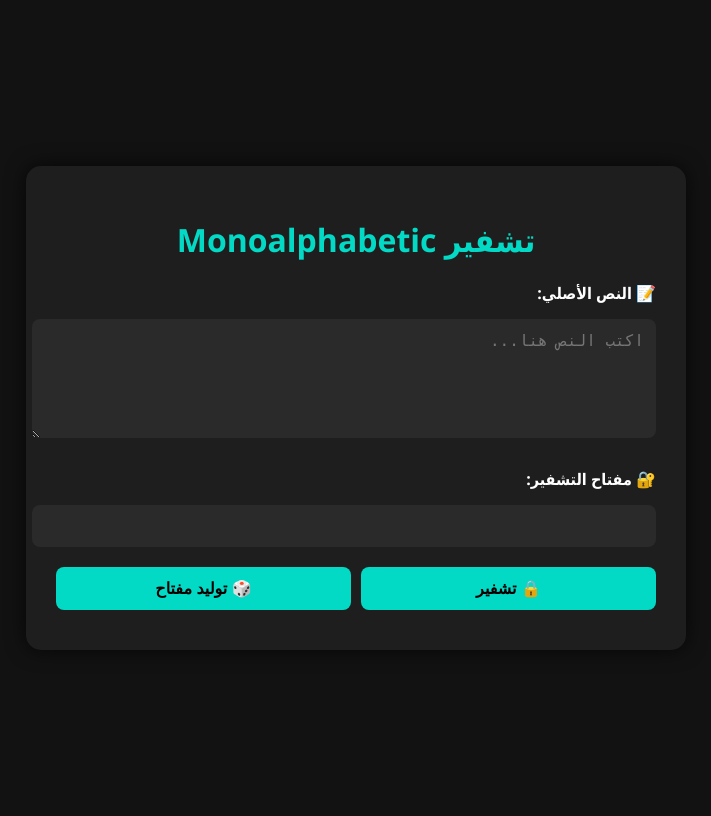
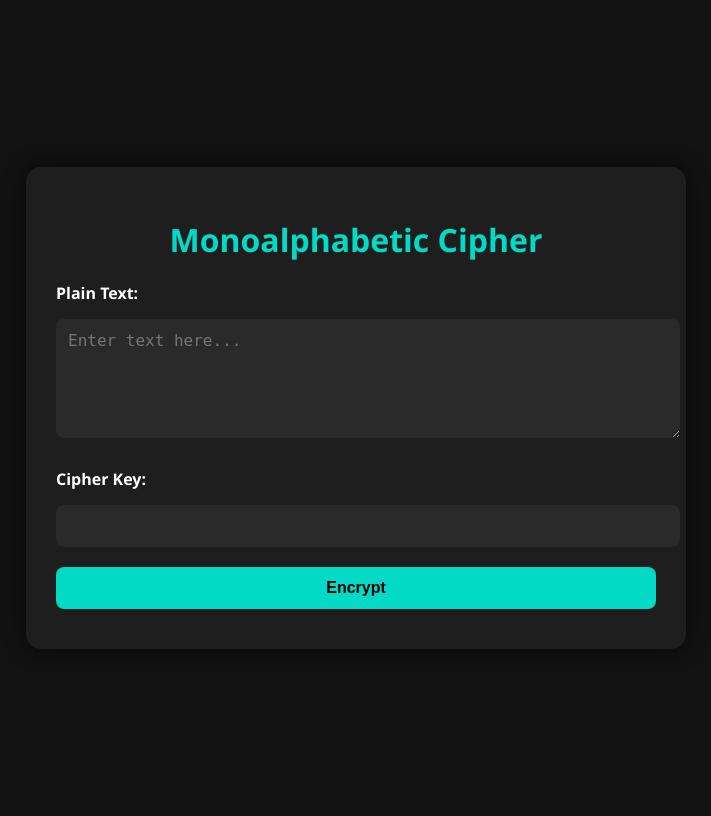
Before and after one commit to eng8890/-, a Flask app: page / in a window 1280 px wide. Shown: the whole page, without its empty margins (284-995 px from the left). Run offline with Flask 2, Linux system fonts and the light colour scheme.

Commit message:
index.html

```diff
--- a/templates/index.html
+++ b/templates/index.html
@@ -1,8 +1,8 @@
 <!DOCTYPE html>
-<html lang="ar" dir="rtl">
+<html lang="en">
 <head>
     <meta charset="UTF-8">
-    <title>تشفير Monoalphabetic</title>
+    <title>Monoalphabetic Cipher</title>
     <style>
         body {
             background-color: #121212;
@@ -37,10 +37,6 @@
             background-color: #2a2a2a;
             color: #ffffff;
         }
-        .btns {
-            display: flex;
-            gap: 10px;
-        }
         button {
             background-color: #03dac6;
             color: #000000;
@@ -67,34 +63,23 @@
             margin-top: 15px;
         }
     </style>
-    <script>
-        function generateKey() {
-            const letters = "abcdefghijklmnopqrstuvwxyz".split('');
-            const shuffled = [...letters].sort(() => Math.random() - 0.5);
-            const keyPairs = letters.map((l, i) => `${l}:${shuffled[i]}`);
-            document.getElementById('keymap').value = keyPairs.join(', ');
-        }
-    </script>
 </head>
 <body>
     <div class="container">
-        <h1>تشفير Monoalphabetic</h1>
+        <h1>Monoalphabetic Cipher</h1>
         <form method="POST">
-            <label for="plaintext">📝 النص الأصلي:</label>
-            <textarea name="plaintext" rows="5" placeholder="اكتب النص هنا...">{{ plaintext }}</textarea>
+            <label for="plaintext">Plain Text:</label>
+            <textarea name="plaintext" rows="5" placeholder="Enter text here...">{{ plaintext }}</textarea>
 
-            <label for="keymap">🔐 مفتاح التشفير:</label>
+            <label for="keymap">Cipher Key:</label>
             <input type="text" name="keymap" id="keymap" value="{{ keymap }}">
 
-            <div class="btns">
-                <button type="submit">🔒 تشفير</button>
-                <button type="button" onclick="generateKey()">🎲 توليد مفتاح</button>
-            </div>
+            <button type="submit">Encrypt</button>
         </form>
 
         {% if encrypted %}
             <div class="output">
-                <label>🔓 النص المشفر:</label>
+                <label>Encrypted Text:</label>
                 <p>{{ encrypted }}</p>
             </div>
         {% endif %}
```
